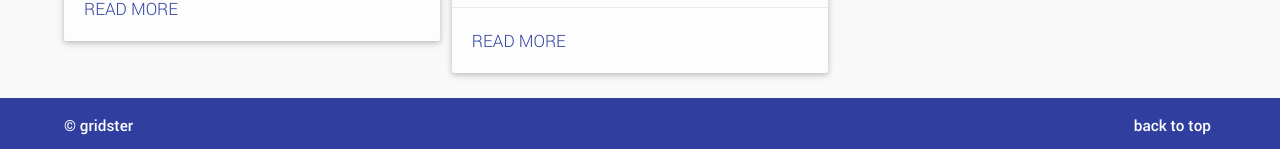
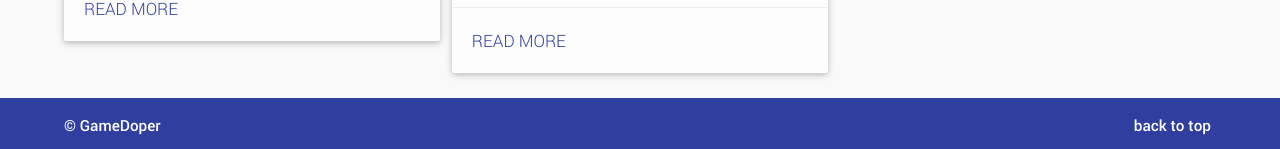
Before and after one commit to Gamedoper/Gamedoper.github.io, a Jekyll site: the page built from index.html, in a window 1280 px wide and 900 px high, scrolled down 986 px. Shown: the part 748-897 px from the top of the window. Built offline with Jekyll 4.4.1, drawn with Linux system fonts in a browser that asks for light colours; the list of posts is cut into pages by our own code; some of the changed lines change nothing that is shown.

Commit message:
Update footer.html

```diff
--- a/_includes/footer.html
+++ b/_includes/footer.html
@@ -1,18 +1,17 @@
 <footer>
     <div class="content">
-        <span>&copy; gridster</span>
+        <span>&copy; GameDoper</span>
         <span class="backtotop">back to top</span>
     </div>
 </footer>
 <script src="{{ site.baseurl | replace: '//', '/' }}/js/build/global.min.js"></script>
 <!-- analytics -->
+
 <script>
   (function(i,s,o,g,r,a,m){i['GoogleAnalyticsObject']=r;i[r]=i[r]||function(){
   (i[r].q=i[r].q||[]).push(arguments)},i[r].l=1*new Date();a=s.createElement(o),
   m=s.getElementsByTagName(o)[0];a.async=1;a.src=g;m.parentNode.insertBefore(a,m)
-  })(window,document,'script','//www.google-analytics.com/analytics.js','ga');
-
-  ga('create', 'UA-50358022-5', 'auto');
+  })(window,document,'script','https://www.google-analytics.com/analytics.js','ga');
+  ga('create', 'UA-128890200-1', 'auto');
   ga('send', 'pageview');
-
-</script>
+</script> <!-- End Analytics -->
```
